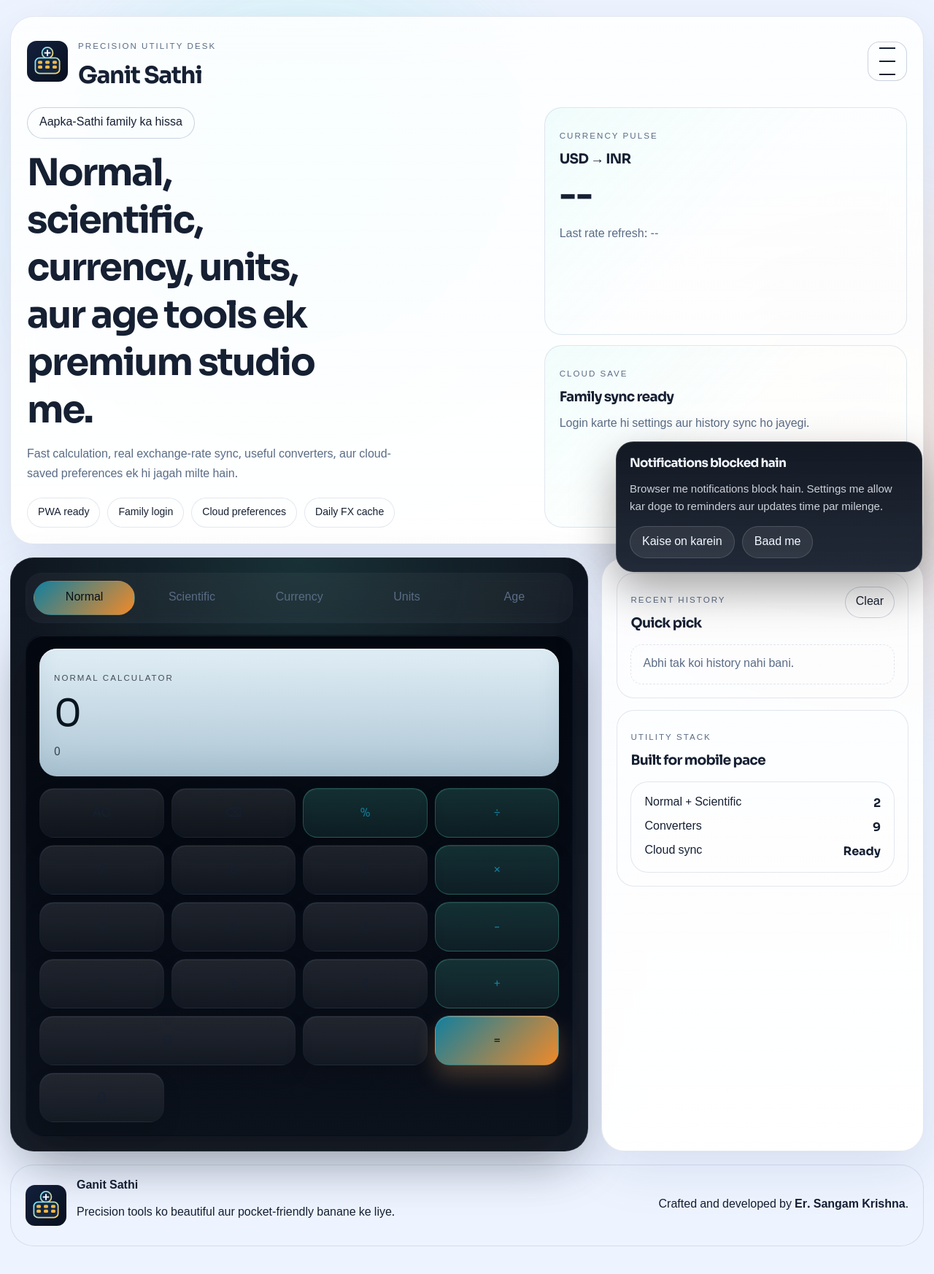
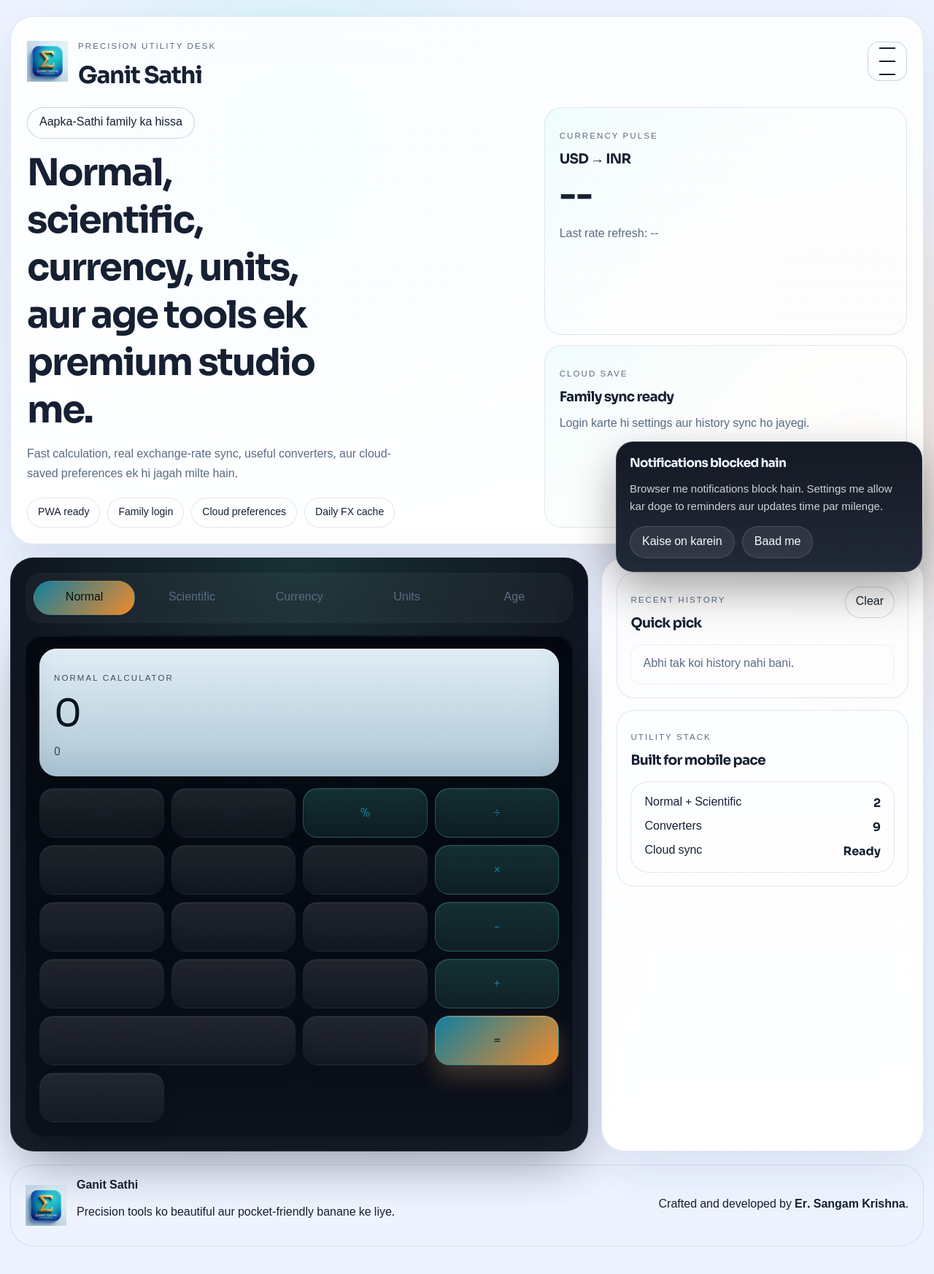
Before and after one commit to SnakeEye-sudo/Ganit-Sathi, a website: page index.html in a window 1280 px wide. Shown: the whole page at 73% size. Drawn offline with Linux system fonts and the light colour scheme.

Commit message:
chore: premium branding upgrade (PWA icons and hub synchronization)

```diff
--- a/index.html
+++ b/index.html
@@ -9,7 +9,7 @@
   <link rel="preconnect" href="https://fonts.googleapis.com">
   <link rel="preconnect" href="https://fonts.gstatic.com" crossorigin>
   <link href="https://fonts.googleapis.com/css2?family=Noto+Sans+Devanagari:wght@400;500;600;700;800&family=Sora:wght@400;600;700;800&display=swap" rel="stylesheet">
-  <link rel="icon" href="favicon.svg" type="image/svg+xml">
+  <link rel="icon" type="image/png" href="logo.png">
   <link rel="manifest" href="manifest.json">
   <link rel="stylesheet" href="styles.css">
 </head>
@@ -89,7 +89,7 @@
     <header class="hero">
       <div class="hero-top">
         <div class="brand-wrap">
-          <img src="logo.svg" alt="Ganit Sathi logo" class="brand-logo">
+          <img src="logo.png" alt="Ganit Sathi logo" class="brand-logo">
           <div>
             <p class="hero-tag" data-i18n="brandTag">Precision utility desk</p>
             <h1>Ganit Sathi</h1>
@@ -293,7 +293,7 @@
 
     <footer class="site-footer">
       <div class="footer-brand">
-        <img src="logo.svg" alt="Ganit Sathi logo">
+        <img src="logo.png" alt="Ganit Sathi logo">
         <div>
           <strong>Ganit Sathi</strong>
           <p data-i18n="footerNote">Precision tools ko beautiful aur pocket-friendly banane ke liye.</p>
```
Also changed, not shown: logo.png (added), manifest.json.
